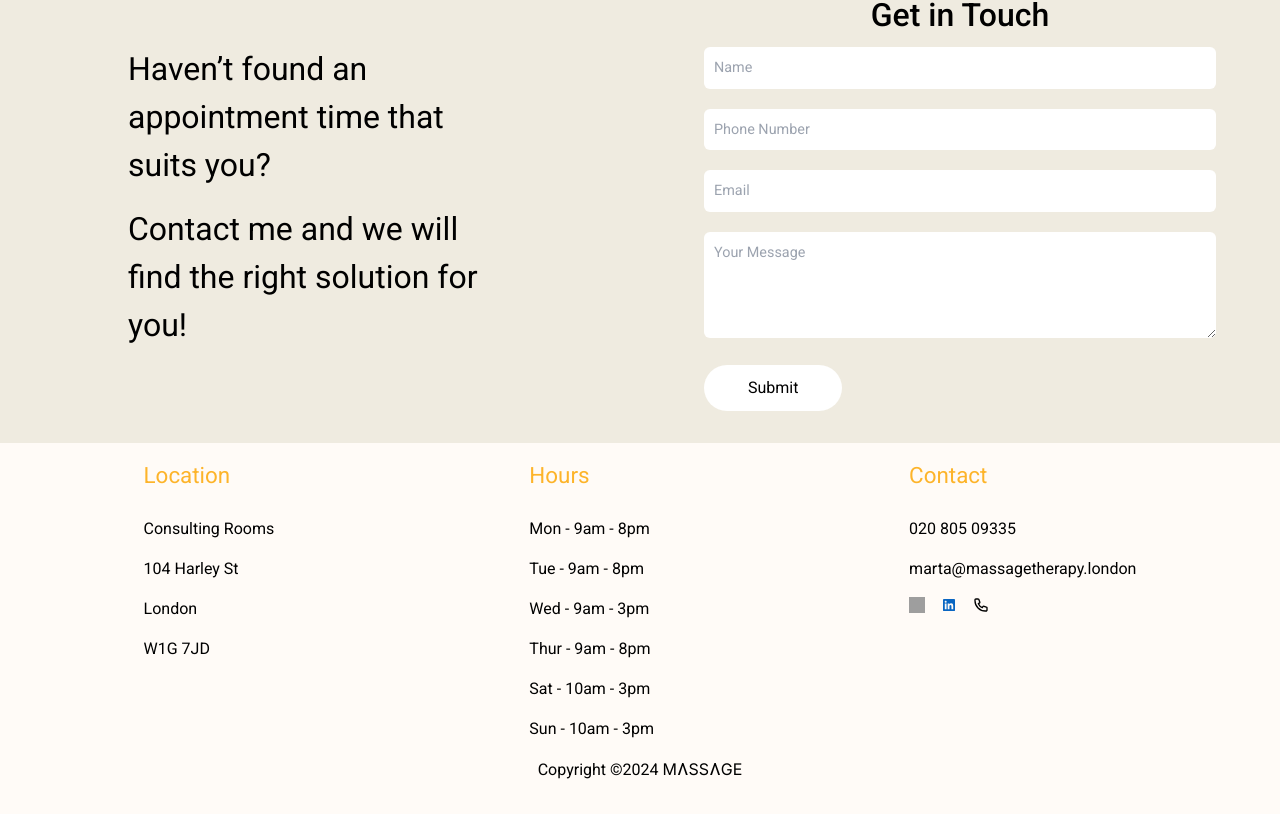
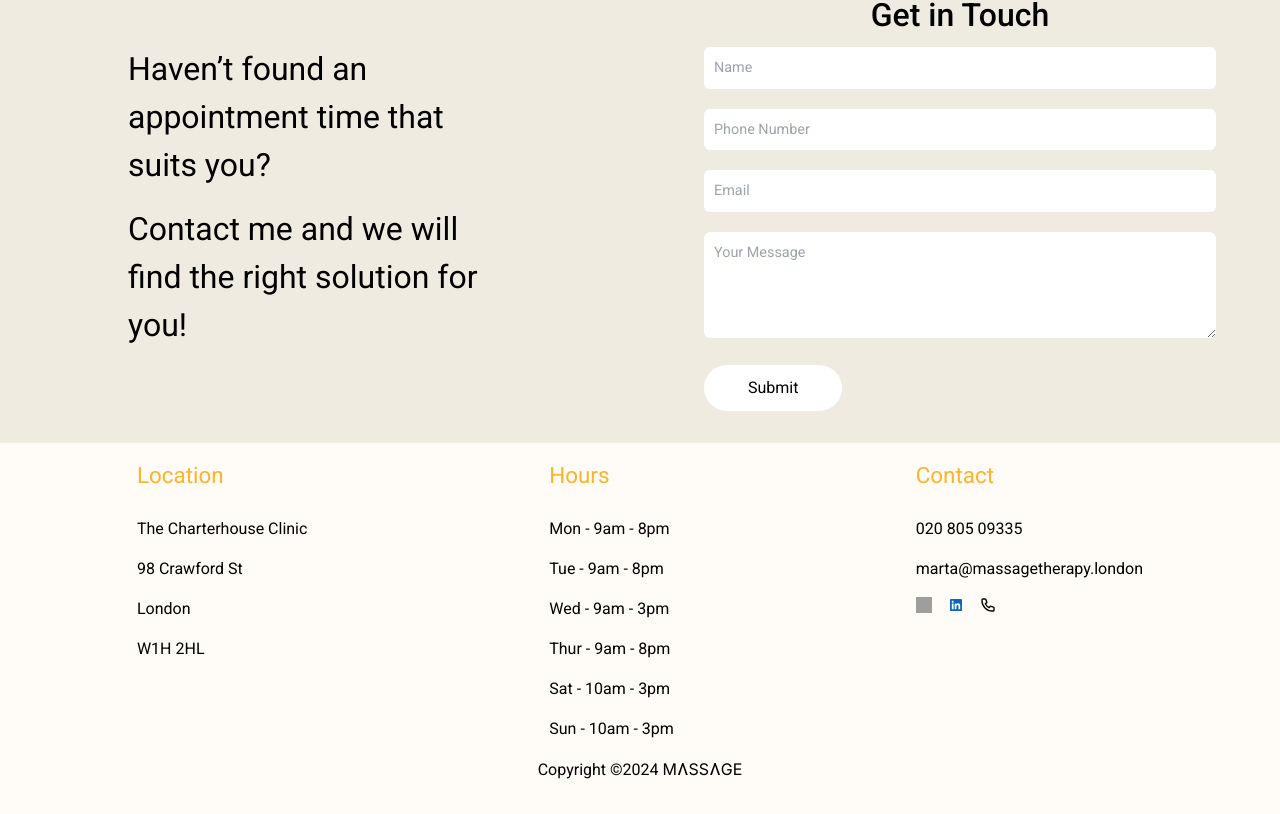
Before and after one commit to lbourke1234/massageTherapy, a Next.js app: page / in a window 1280 px wide. Shown: the part 4993-5807 px from the top of the page. Built offline with nearby package versions, Linux system fonts and the light colour scheme; grey boxes are pictures that could not be loaded.

Commit message:
Address changed

```diff
--- a/src/app/pages/contactInfo/ContactInfo.jsx
+++ b/src/app/pages/contactInfo/ContactInfo.jsx
@@ -10,10 +10,10 @@ const ContactInfo = () => {
       <div className="flex flex-col cm800:flex-row pt-4 px-4 text-black justify-around">
         <ul>
           <li className="text-customYellow pb-6 text-[1.4em] list-none">Location</li>
-          <li className="list-none pb-4">Consulting Rooms</li>
-          <li className="list-none pb-4">104 Harley St</li>
+          <li className="list-none pb-4">The Charterhouse Clinic</li>
+          <li className="list-none pb-4">98 Crawford St</li>
           <li className="list-none pb-4">London</li>
-          <li className="list-none pb-4">W1G 7JD</li>
+          <li className="list-none pb-4">W1H 2HL</li>
         </ul>
         <ul>
           <li className="text-customYellow pb-6 text-[1.4em] list-none">Hours</li>
```
